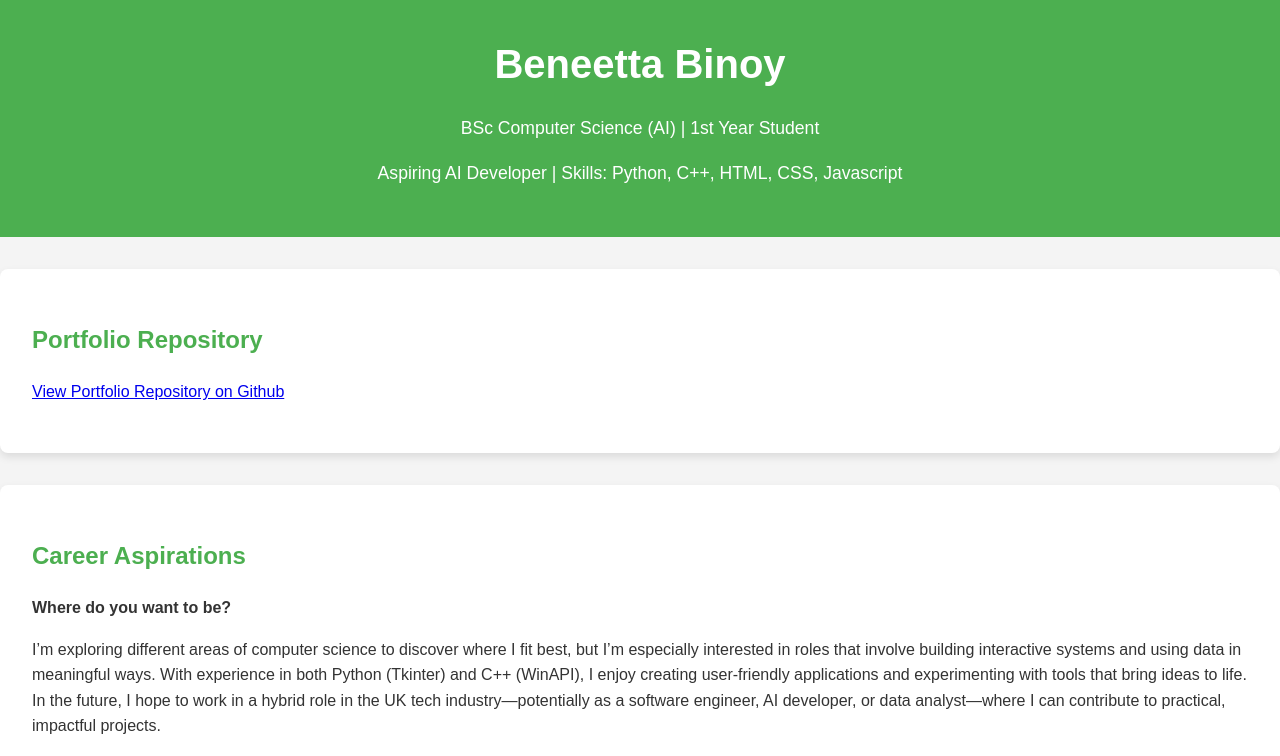
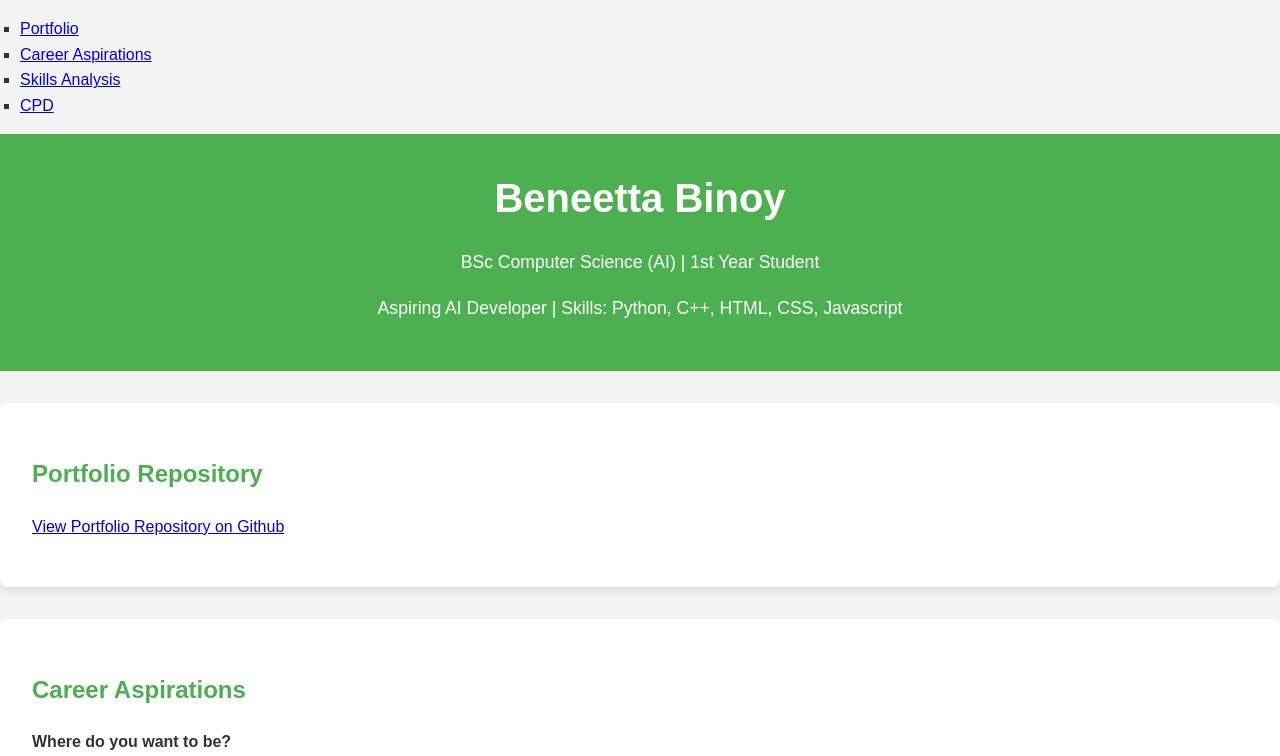
Before and after one commit to BBinoy06/BBinoy06.github.io, a plain HTML site: page index.html in a window 1280 px wide. Shown: the top 756 px of the page. Drawn offline with Linux system fonts and the light colour scheme.

Commit message:
Update index.html

```diff
--- a/index.html
+++ b/index.html
@@ -7,6 +7,15 @@
   <link rel="stylesheet" href="style.css">
 </head>
 <body>
+  <nav>
+  <ul>
+    <li><a href="#portfolio-repository">Portfolio</a></li>
+    <li><a href="#career-aspirations">Career Aspirations</a></li>
+    <li><a href="#skills-analysis">Skills Analysis</a></li>
+    <li><a href="#cpd">CPD</a></li>
+  </ul>
+</nav>
+
   <header>
     <h1>Beneetta Binoy</h1>
     <p>BSc Computer Science (AI) | 1st Year Student</p>
```
